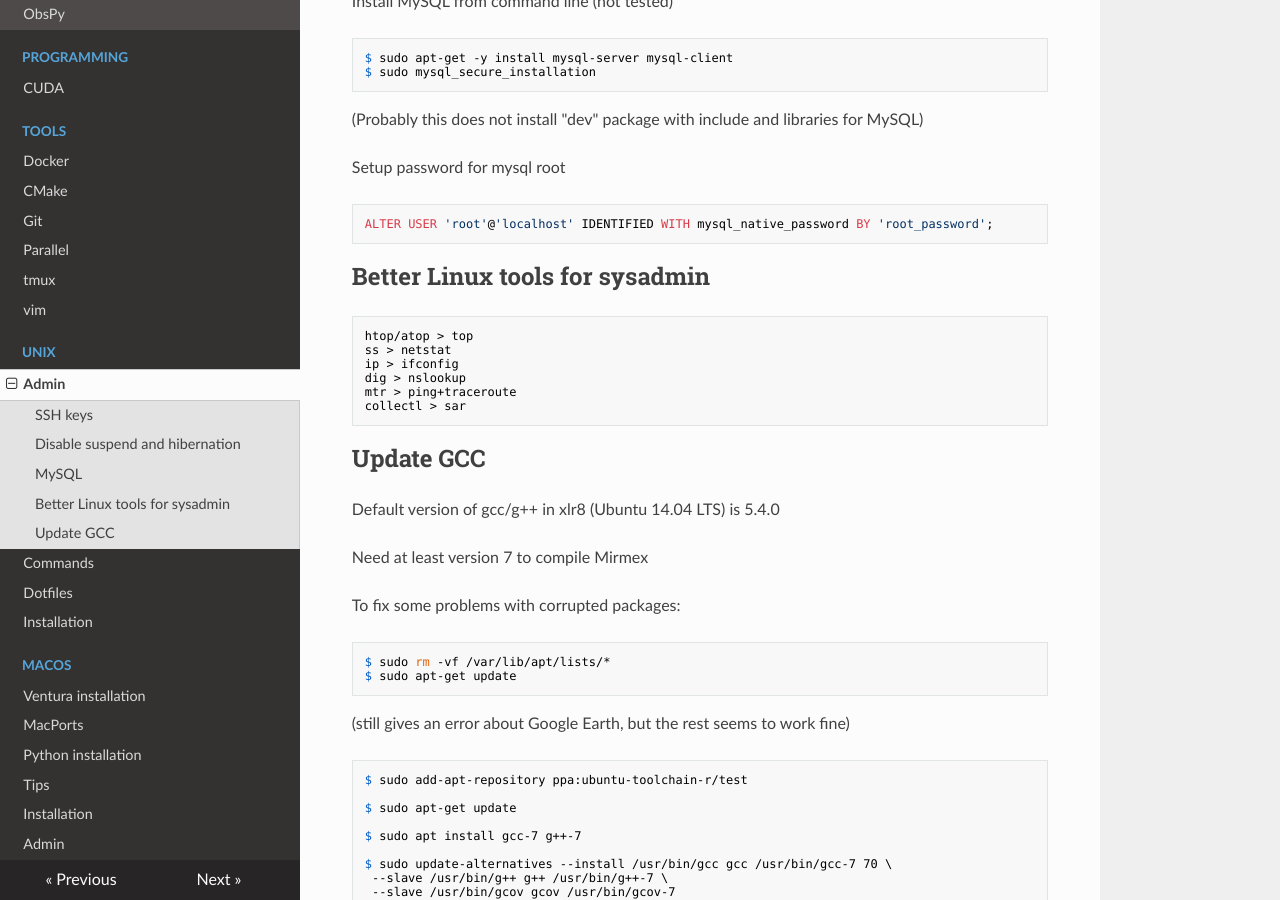
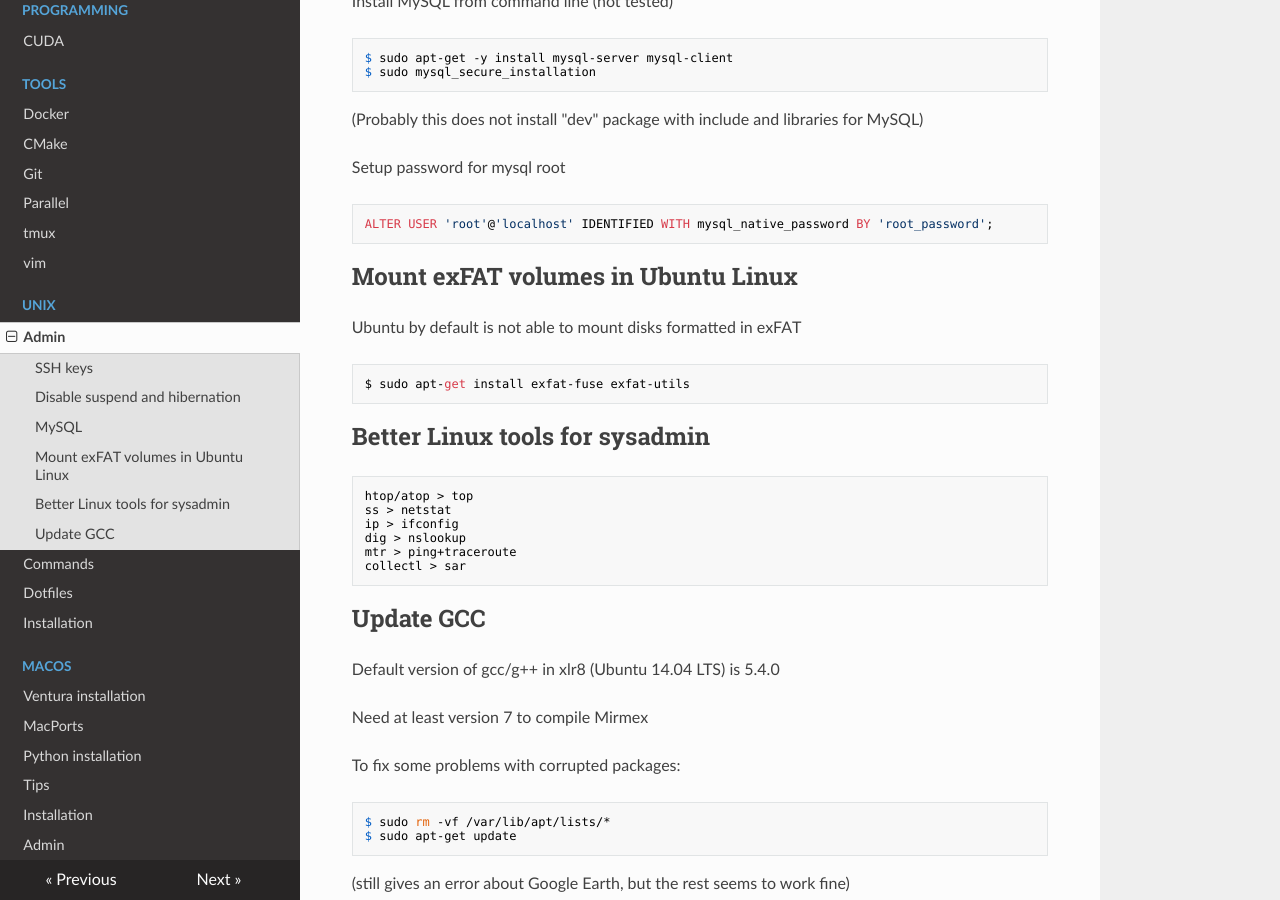
Before and after one commit to avillasenorh/Programming_Notes, an MkDocs documentation site: the page built from docs/unix/admin.md, in a window 1280 px wide and 900 px high, scrolled down 2050 px. Built offline with MkDocs 1.6.1, drawn with Linux system fonts in a browser that asks for light colours; nearby versions of some CDN libraries.

Commit message:
Added how to mount exFAT volumes

````diff
--- a/docs/unix/admin.md
+++ b/docs/unix/admin.md
@@ -115,6 +115,12 @@ Setup password for mysql root
 
     ALTER USER 'root'@'localhost' IDENTIFIED WITH mysql_native_password BY 'root_password';
 
+## Mount exFAT volumes in Ubuntu Linux
+
+Ubuntu by default is not able to mount disks formatted in exFAT
+
+    $ sudo apt-get install exfat-fuse exfat-utils
+
 ## Better Linux tools for sysadmin
 
 ```
````
